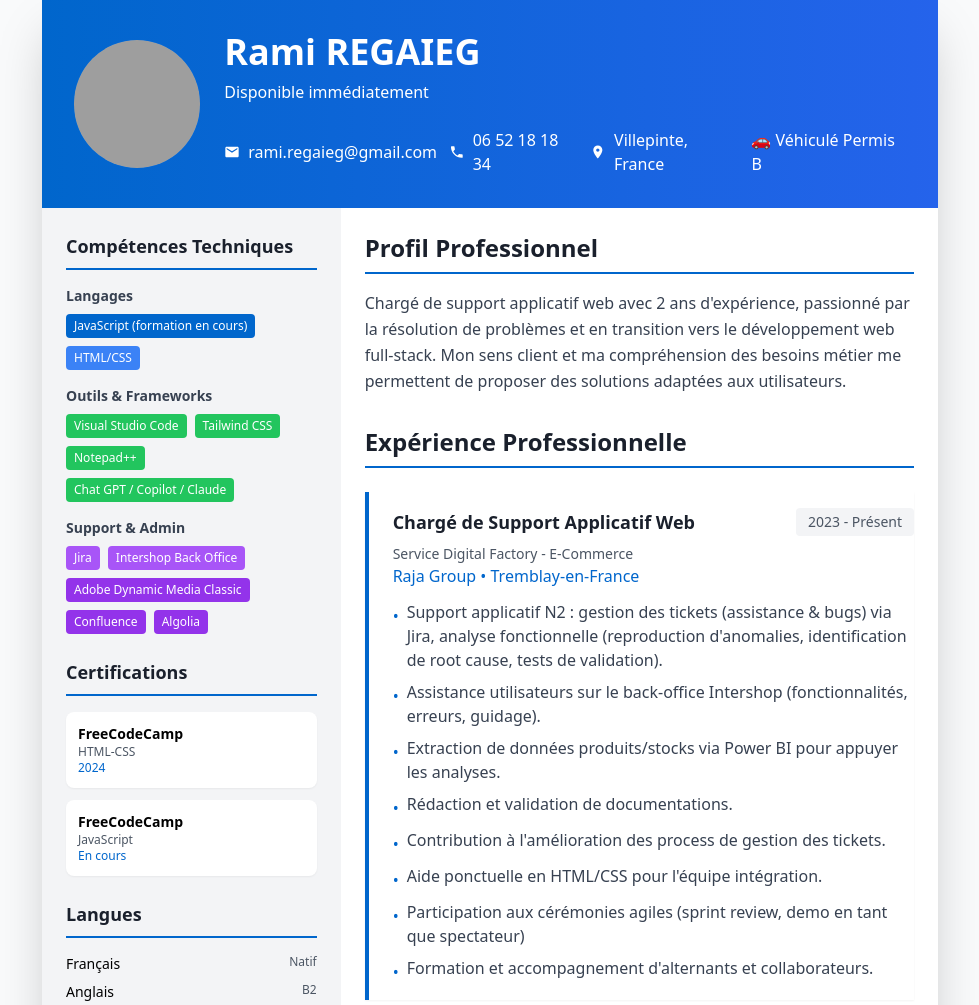
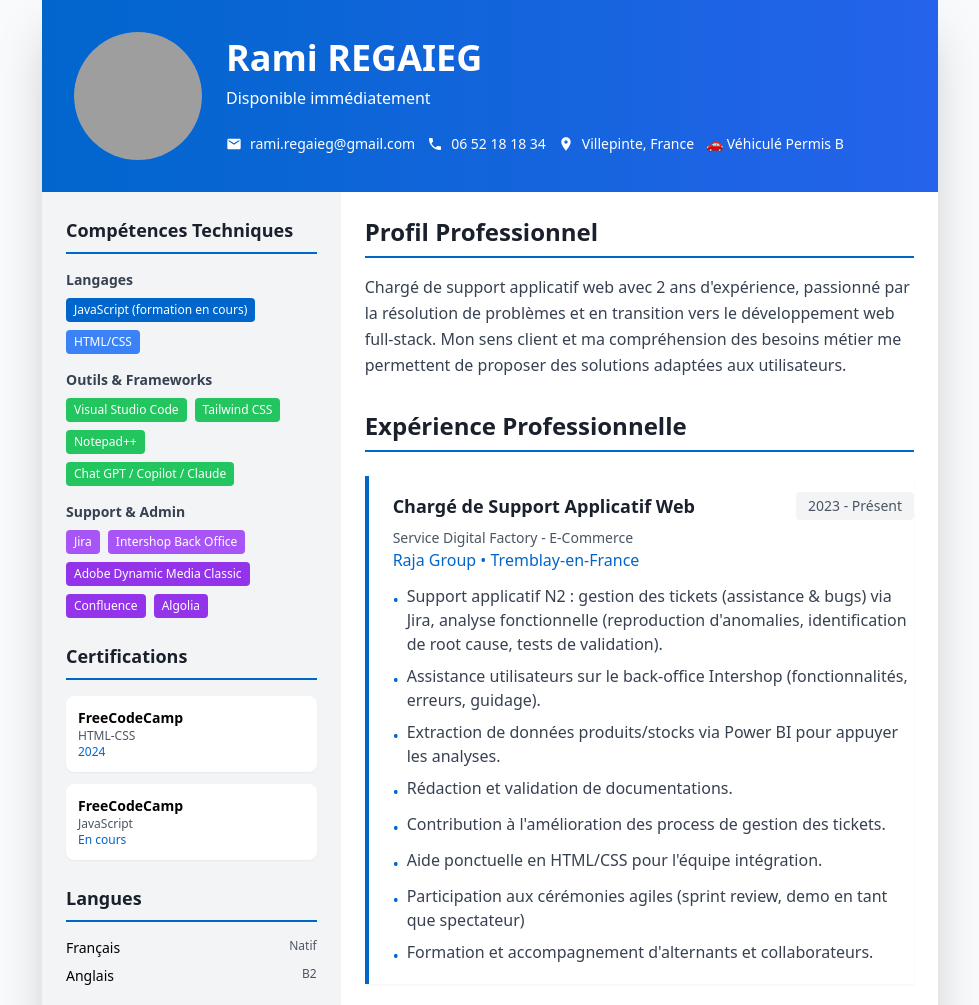
Before and after one commit to Rami-Regaieg/CV-Regaieg-Rami, a plain HTML site: page index.html in a window 1280 px wide. Shown: the top 1005 px of the page, without its empty margins (150-1129 px from the left). Drawn offline with nearby package versions, Linux system fonts and the light colour scheme; grey boxes are pictures that could not be loaded.

Commit message:
mobile responsive header

```diff
--- a/index.html
+++ b/index.html
@@ -79,37 +79,41 @@
               Disponible immédiatement
             </p>
           </br>
-            <div
-              class="flex justify-center gap-3 text-m"
-            >
+            <div class="flex flex-col sm:flex-row sm:flex-wrap sm:justify-center gap-3 text-sm">
+  <!-- EMAIL -->
   <div class="flex items-center gap-2">
-                <svg class="w-4 h-4" fill="currentColor" viewBox="0 0 24 24">
-                  <path
-                    d="M20 4H4c-1.1 0-1.99.9-1.99 2L2 18c0 1.1.9 2 2 2h16c1.1 0 2-.9 2-2V6c0-1.1-.9-2-2-2zm0 4l-8 5-8-5V6l8 5 8-5v2z"
-                  />
+    <span class="sm:hidden">•</span>
+    <svg class="hidden sm:block w-4 h-4" fill="currentColor" viewBox="0 0 24 24">
+      <path d="M20 4H4c-1.1 0-1.99.9-1.99 2L2 18c0 1.1.9 2 2 2h16c1.1 0 2-.9 2-2V6c0-1.1-.9-2-2-2zm0 4l-8 5-8-5V6l8 5 8-5v2z"/>
     </svg>
     <span>rami.regaieg@gmail.com</span>
   </div>
+
+  <!-- TELEPHONE -->
   <div class="flex items-center gap-2">
-                <svg class="w-4 h-4" fill="currentColor" viewBox="0 0 24 24">
-                  <path
-                    d="M6.62 10.79c1.44 2.83 3.76 5.14 6.59 6.59l2.2-2.2c.27-.27.67-.36 1.02-.24 1.12.37 2.33.57 3.57.57.55 0 1 .45 1 1V20c0 .55-.45 1-1 1-9.39 0-17-7.61-17-17 0-.55.45-1 1-1h3.5c.55 0 1 .45 1 1 0 1.25.2 2.45.57 3.57.11.35.03.74-.25 1.02l-2.2 2.2z"
-                  />
+    <span class="sm:hidden">•</span>
+    <svg class="hidden sm:block w-4 h-4" fill="currentColor" viewBox="0 0 24 24">
+      <path d="M6.62 10.79c1.44 2.83 3.76 5.14 6.59 6.59l2.2-2.2c.27-.27.67-.36 1.02-.24 1.12.37 2.33.57 3.57.57.55 0 1 .45 1 1V20c0 .55-.45 1-1 1-9.39 0-17-7.61-17-17 0-.55.45-1 1-1h3.5c.55 0 1 .45 1 1 0 1.25.2 2.45.57 3.57.11.35.03.74-.25 1.02l-2.2 2.2z"/>
     </svg>
     <span>06 52 18 18 34</span>
   </div>
+
+  <!-- VILLE -->
   <div class="flex items-center gap-2">
-                <svg class="w-4 h-4" fill="currentColor" viewBox="0 0 24 24">
-                  <path
-                    d="M12 2C8.13 2 5 5.13 5 9c0 5.25 7 13 7 13s7-7.75 7-13c0-3.87-3.13-7-7-7zm0 9.5c-1.38 0-2.5-1.12-2.5-2.5s1.12-2.5 2.5-2.5 2.5 1.12 2.5 2.5-1.12 2.5-2.5 2.5z"
-                  />
+    <span class="sm:hidden">•</span>
+    <svg class="hidden sm:block w-4 h-4" fill="currentColor" viewBox="0 0 24 24">
+      <path d="M12 2C8.13 2 5 5.13 5 9c0 5.25 7 13 7 13s7-7.75 7-13c0-3.87-3.13-7-7-7zm0 9.5c-1.38 0-2.5-1.12-2.5-2.5s1.12-2.5 2.5-2.5 2.5 1.12 2.5 2.5-1.12 2.5-2.5 2.5z"/>
     </svg>
     <span>Villepinte, France</span>
   </div>
-              <div class="flex items-center">
-                <span>🚗 Véhiculé Permis B </span>
+
+  <!-- VEHICULE -->
+  <div class="flex items-center gap-2">
+    <span class="sm:hidden">•</span>
+    <span>🚗 Véhiculé Permis B</span>
   </div>
 </div>
+
           </div>
         </div>
       </header>
```
Lines whose indentation alone changed are shown as unchanged.
